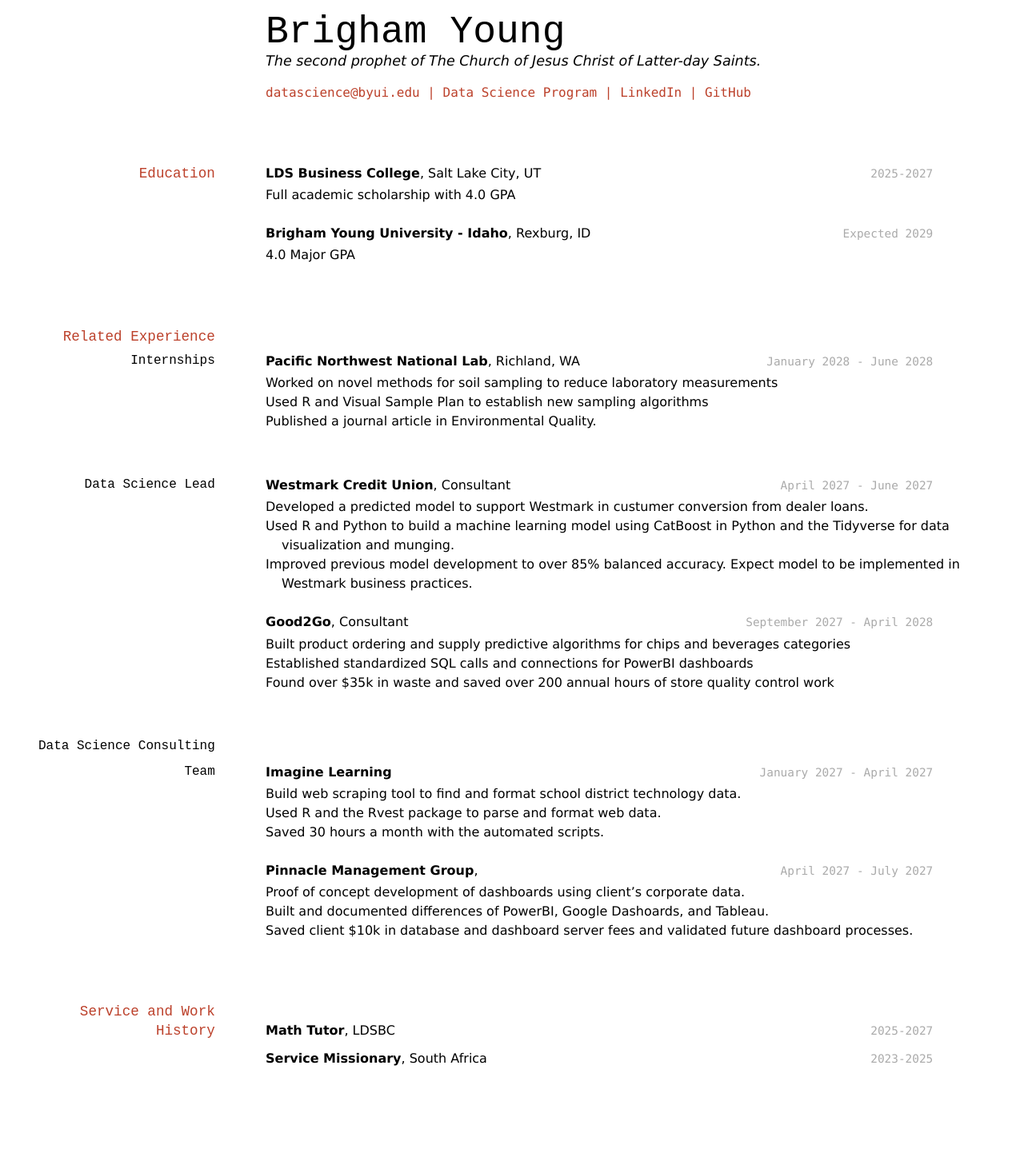
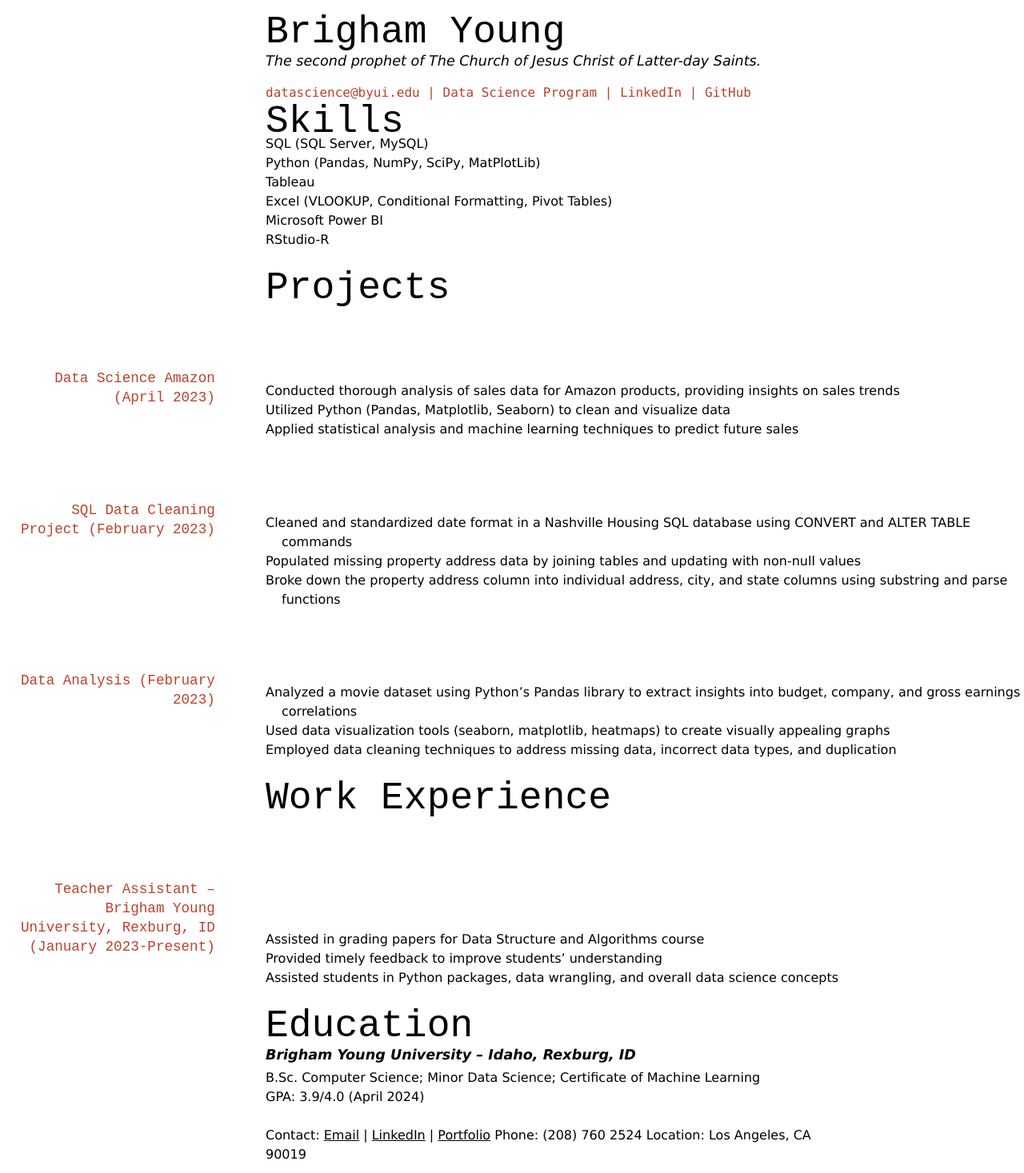
Before and after one commit to daviethedeveloper/David_Pineda_resume, a Jekyll site: the page built from docs/index.md, in a window 1280 px wide. Shown: the whole page at 80% size. Built offline with Jekyll 4.4.1, drawn with Linux system fonts in a browser that asks for light colours; before the commit the page ends 1347 px from its top, so only the background shows below that.

Commit message:
Update index.md

```diff
--- a/docs/index.md
+++ b/docs/index.md
@@ -14,71 +14,47 @@ The second prophet of The Church of Jesus Christ of Latter-day Saints.
 
 <!-- https://www.monique.tech/the-art-of-markdown -->
 
-## Education
+# Skills
+- SQL (SQL Server, MySQL)
+- Python (Pandas, NumPy, SciPy, MatPlotLib)
+- Tableau
+- Excel (VLOOKUP, Conditional Formatting, Pivot Tables)
+- Microsoft Power BI
+- RStudio-R
 
-`2025-2027`
-__LDS Business College__, Salt Lake City, UT
+# Projects
 
-- Full academic scholarship with 4.0 GPA
+## Data Science Amazon (April 2023)
+- Conducted thorough analysis of sales data for Amazon products, providing insights on sales trends
+- Utilized Python (Pandas, Matplotlib, Seaborn) to clean and visualize data
+- Applied statistical analysis and machine learning techniques to predict future sales
 
-`Expected 2029`
-__Brigham Young University - Idaho__, Rexburg, ID
+## SQL Data Cleaning Project (February 2023)
+- Cleaned and standardized date format in a Nashville Housing SQL database using CONVERT and ALTER TABLE commands
+- Populated missing property address data by joining tables and updating with non-null values
+- Broke down the property address column into individual address, city, and state columns using substring and parse functions
 
-- 4.0 Major GPA
+## Data Analysis (February 2023)
+- Analyzed a movie dataset using Python's Pandas library to extract insights into budget, company, and gross earnings correlations
+- Used data visualization tools (seaborn, matplotlib, heatmaps) to create visually appealing graphs
+- Employed data cleaning techniques to address missing data, incorrect data types, and duplication
 
+# Work Experience
 
-## Related Experience
+## Teacher Assistant – Brigham Young University, Rexburg, ID (January 2023-Present)
+- Assisted in grading papers for Data Structure and Algorithms course
+- Provided timely feedback to improve students' understanding
+- Assisted students in Python packages, data wrangling, and overall data science concepts
 
-### Internships
+# Education
 
-`January 2028 - June 2028`
-__Pacific Northwest National Lab__, Richland, WA
+**Brigham Young University – Idaho, Rexburg, ID**
+- B.Sc. Computer Science; Minor Data Science; Certificate of Machine Learning
+- GPA: 3.9/4.0 (April 2024)
 
-- Worked on novel methods for soil sampling to reduce laboratory measurements
-- Used R and Visual Sample Plan to establish new sampling algorithms
-- Published a journal article in Environmental Quality.
-
-### Data Science Lead
-
-`April 2027 - June 2027`
-__Westmark Credit Union__, Consultant
-
-- Developed a predicted model to support Westmark in custumer conversion from dealer loans.
-- Used R and Python to build a machine learning model using CatBoost in Python and the Tidyverse for data visualization and munging.
-- Improved previous model development to over 85% balanced accuracy. Expect model to be implemented in Westmark business practices.
-
-`September 2027 - April 2028`
-__Good2Go__, Consultant
-
-- Built product ordering and supply predictive algorithms for chips and beverages categories
-- Established standardized SQL calls and connections for PowerBI dashboards
-- Found over $35k in waste and saved over 200 annual hours of store quality control work
-
-### Data Science Consulting Team
-
-`January 2027 - April 2027`
-__Imagine Learning__
-
-- Build web scraping tool to find and format school district technology data.
-- Used R and the Rvest package to parse and format web data.
-- Saved 30 hours a month with the automated scripts.
-
-`April 2027 - July 2027`
-__Pinnacle Management Group__,
-
-- Proof of concept development of dashboards using client's corporate data.
-- Built and documented differences of PowerBI, Google Dashoards, and Tableau.
-- Saved client $10k in database and dashboard server fees and validated future dashboard processes.
-
-
-## Service and Work History
-
-`2025-2027`
-__Math Tutor__, LDSBC
-
-
-`2023-2025`
-__Service Missionary__, South Africa
+Contact: [Email](mailto:daviethedev781@gmail.com) | [LinkedIn](https://www.linkedin.com/in/daviethedev/) | [Portfolio](https://reliable-raindrop-eac772.netlify.app/)
+Phone: (208) 760 2524
+Location: Los Angeles, CA 90019
 
 
 
```
